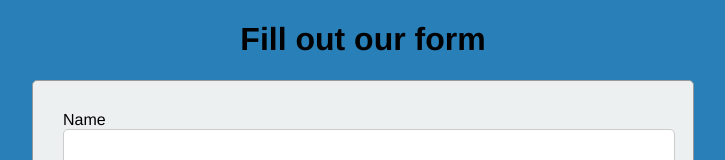
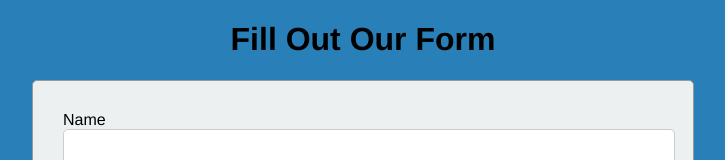
Before and after one commit to pineapplechiu/moarforms, a plain HTML site: page forms.html in a window 1280 px wide. Shown: the top 160 px of the page, without its empty margins (277-1002 px from the left). Drawn offline with Linux system fonts and the light colour scheme; a web font is replaced by a local one.

```diff
--- a/forms.html
+++ b/forms.html
@@ -7,7 +7,7 @@
 </head>
     <body>
     <h1>
-        Fill out our form
+        Fill Out Our Form
     </h1>
         <form action="http://requestb.in/1il9l8o1" method="POST">
             <label>Name
```
Also changed, not shown: index.html (+1 -1 lines), 2 other files.
